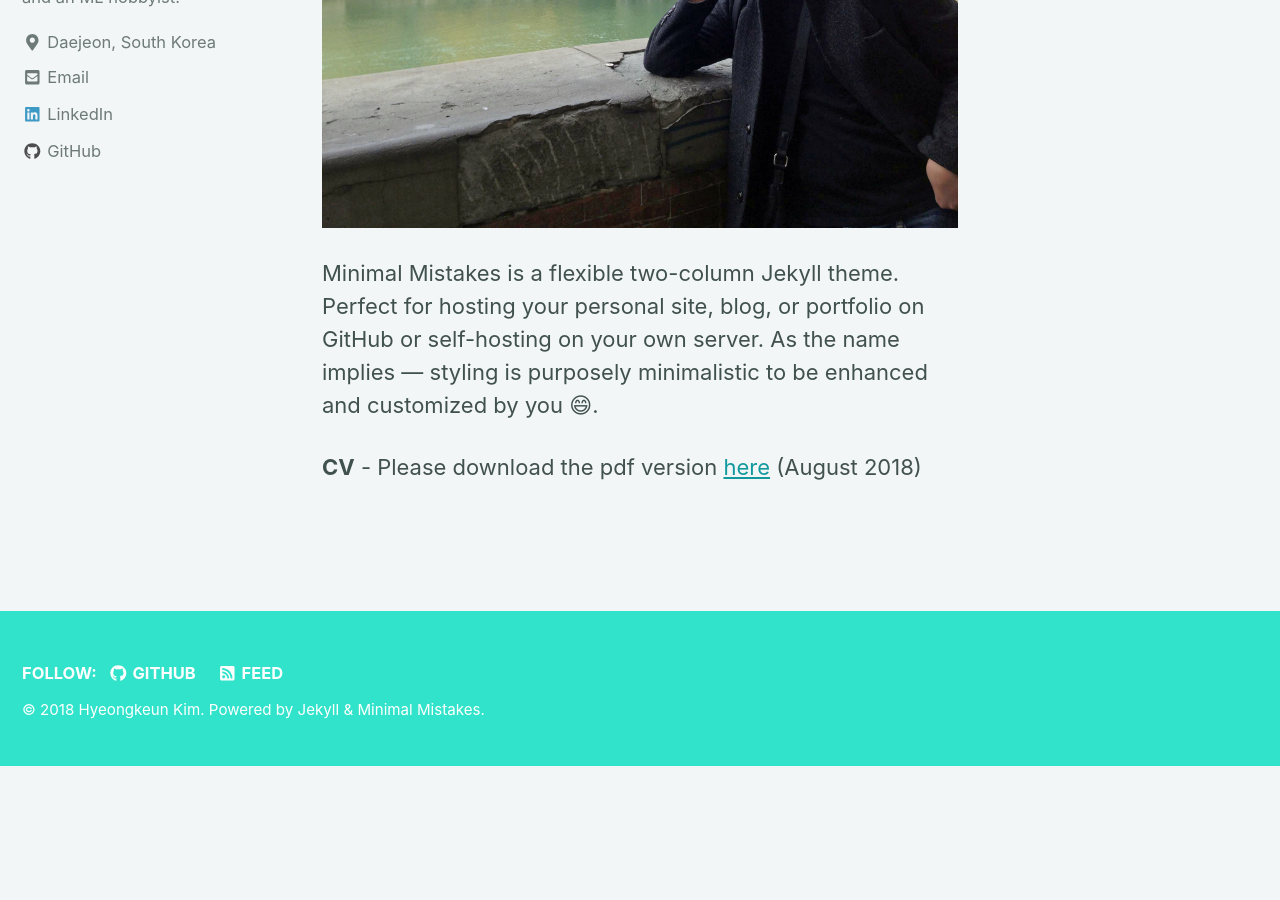
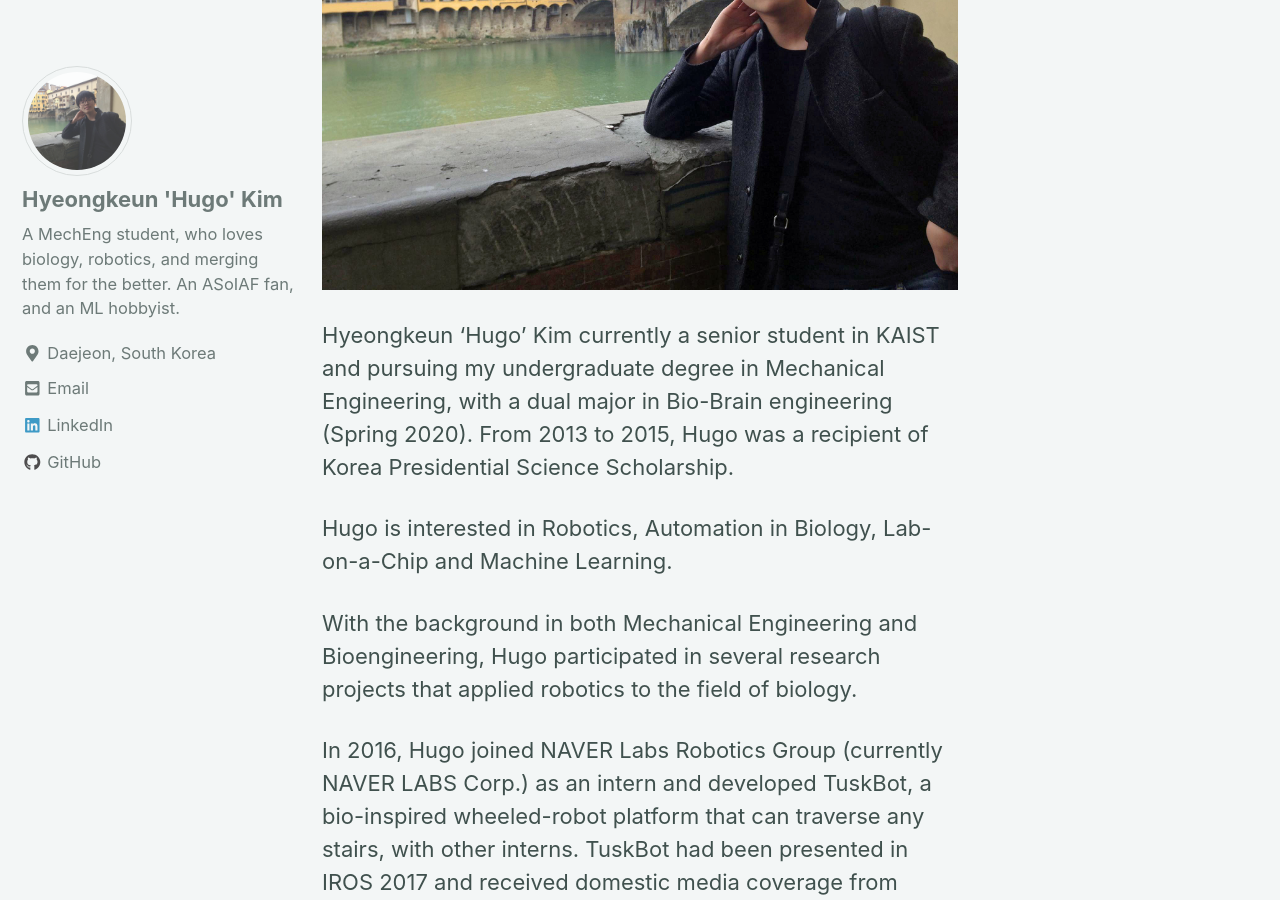
Before and after one commit to engiecat/engiecat.github.io, a Jekyll site: the page built from _pages/about.md, in a window 1280 px wide and 900 px high, scrolled down 469 px. Built offline with Jekyll 4.4.1, drawn with Linux system fonts in a browser that asks for light colours; nearby versions of some CDN libraries; emoji names are drawn with the system emoji font; before the commit the page ends 1235 px from its top, so only the background shows below that; some of the changed text lies outside the part shown.

Commit message:
about upgrade

```diff
--- a/_pages/about.md
+++ b/_pages/about.md
@@ -4,10 +4,16 @@
 excerpt: "Hyeongkeun Kim, A MechEng student, who loves biology, robotics, and merging them for the better."
 
 ---
-
+**CV** - Please download the pdf version [here](/assets/CV_HKim.pdf) (August 2018)
 
 ![times in florence](/assets/images/about_splash.jpg)
 
-Minimal Mistakes is a flexible two-column Jekyll theme. Perfect for hosting your personal site, blog, or portfolio on GitHub or self-hosting on your own server. As the name implies --- styling is purposely minimalistic to be enhanced and customized by you :smile:.
+Hyeongkeun ‘Hugo’ Kim currently a senior student in KAIST and pursuing my undergraduate degree in Mechanical Engineering, with a dual major in Bio-Brain engineering (Spring 2020). From 2013 to 2015, Hugo was a recipient of Korea Presidential Science Scholarship.
 
-**CV** - Please download the pdf version [here](/assets/CV_HKim.pdf) (August 2018)
+Hugo is interested in Robotics, Automation in Biology, Lab-on-a-Chip and Machine Learning.
+
+With the background in both Mechanical Engineering and Bioengineering, Hugo participated in several research projects that applied robotics to the field of biology.
+
+In 2016, Hugo joined NAVER Labs Robotics Group (currently NAVER LABS Corp.) as an intern and developed TuskBot, a bio-inspired wheeled-robot platform that can traverse any stairs, with other interns. TuskBot had been presented in IROS 2017 and received domestic media coverage from [Chosun-ilbo](http://biz.chosun.com/site/data/html_dir/2017/06/25/2017062501522.html), [SBS-CNBC](http://sbscnbc.sbs.co.kr/read.jsp?pmArticleId=10000878098), [ZDNet Korea](http://www.zdnet.co.kr/news/news_view.asp?artice_id=20171016113135) and so on.
+
+Before NAVER LABS, Hugo had been a member of [MR (Microrobot Research](https://mr.kaist.ac.kr/w5.html), a robotics club in KAIST. In the club, Hugo co-founded Team W5 (Which Was What We Wanted), a team that seek seamless integration of robotics in biology research. BioLab-MYCO, one of their works, had been presented in the 2014 Intel Korea Year-End Press Conference, received domestic media coverage from [CNET Korea](https://www.cnet.co.kr/view/123762) and so on, and published in Sensors as a [journal article](https://doi.org/10.3390/s16060942).
```
